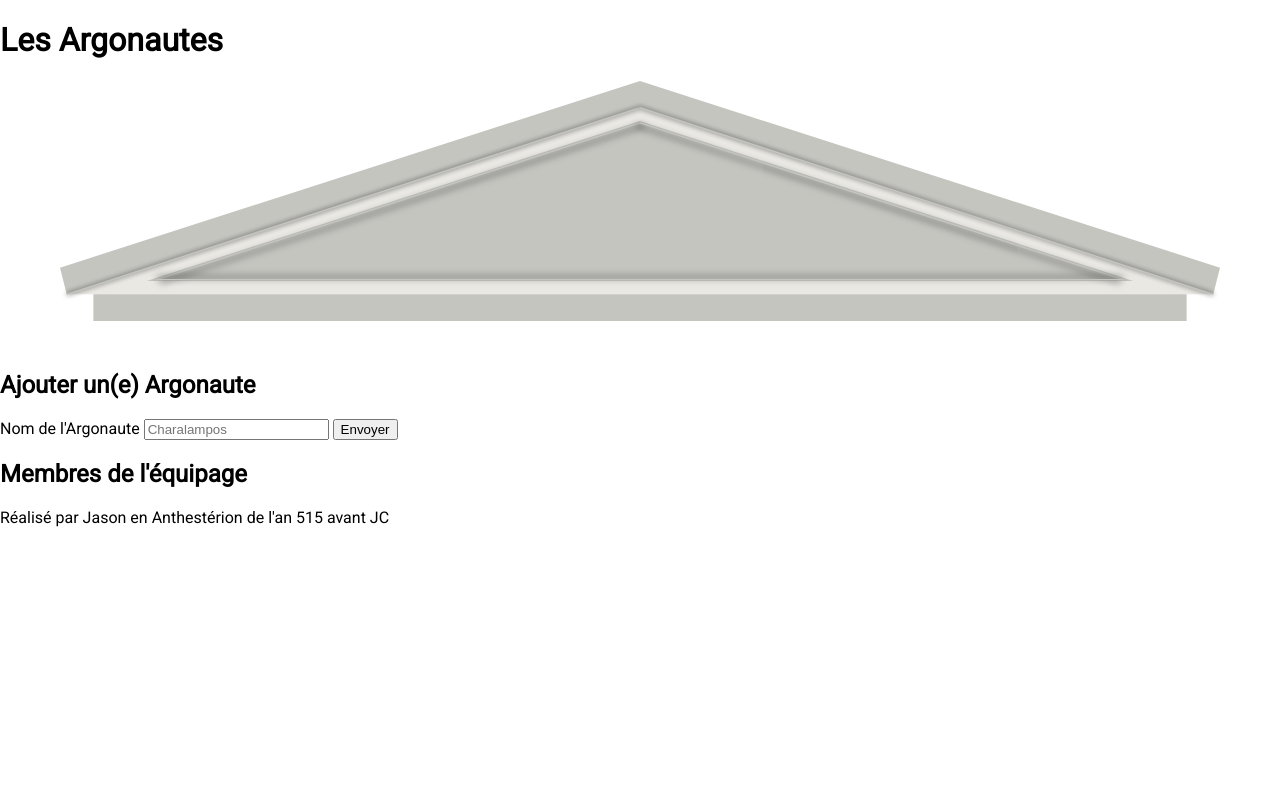
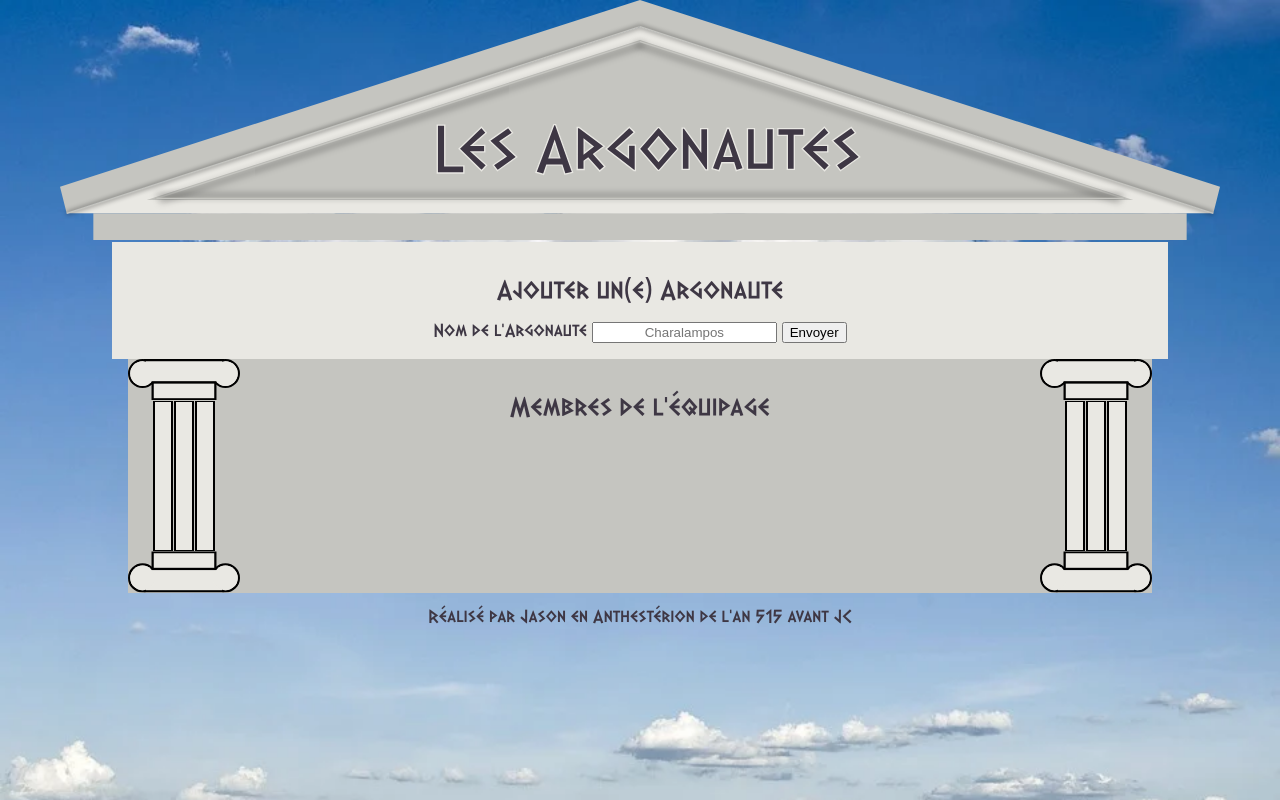
Before and after one commit to Cyl07/tech-challenge, a PHP site: page / in a window 1280 px wide. Run offline with PHP 8.4, Linux system fonts and the light colour scheme; data that the repository does not hold is empty; a stand-in replaces the project's code that opens the database connection; some libraries are stand-ins or nearby versions.

Commit message:
improve svg and temple

```diff
--- a/index.php
+++ b/index.php
@@ -32,10 +32,8 @@ $names = $statement->fetchAll();
 <body>
     <!-- Header section -->
     <header class="header">
-        <h1>
-            Les Argonautes
-        </h1>
-        <svg viewBox="0 0 960 200">
+
+        <svg viewBox="0 0 960 180">
             <polygon class="secondary-clr" points="50 160, 480 20, 910 160" />
             <polygon class="primary-clr" points="110 150, 480 30, 850 150" />
             <polygon class="primary-clr" points="50 160, 480 20, 910 160, 915 140, 480 0, 45, 140" />
@@ -45,6 +43,7 @@ $names = $statement->fetchAll();
             <line class="inner left" x1="110" y1="150" x2="480" y2="30" />
             <line class="inner right" x1="480" y1="30" x2="850" y2="150" />
             <line class="inner bottom" x1="110" y1="150" x2="850" y2="150" />
+            <text class="textsvg" x="325" y="130">Les Argonautes</text>
         </svg>
     </header>
 
@@ -61,10 +60,37 @@ $names = $statement->fetchAll();
         <!-- Member list -->
         <section class="member-list">
             <h2>Membres de l'équipage</h2>
-            <?php foreach ($names as $name) : ?>
-                <div class="member-item"><?= $name["name"] ?></div>
-            <?php endforeach; ?>
+            <div class="table-list">
+                <?php foreach ($names as $name) : ?>
+                    <div class="member-item"><?= $name["name"] ?></div>
+                <?php endforeach; ?>
+            </div>
         </section>
+        <?php for ($i = 1; $i <= 2; $i++) : ?>
+            <div class="pillar nb<?= $i ?>">
+                <svg class="top" viewBox="0 0 100 37">
+                    <circle cx="13" cy="13" r="12" stroke="black" />
+                    <circle cx="87" cy="13" r="12" stroke="black" />
+                    <rect x="15" y="1" width="70" height="20" stroke="black" />
+                    <circle cx="13" cy="13" r="11" />
+                    <circle cx="87" cy="13" r="11" />
+                    <rect x="22" y="21" width="56" height="15" stroke="black" />
+                </svg>
+                <svg class="middle" width="100%" height="100%" viewBow="0 0 100 20" preserveAspectRatio="none">
+                    <rect x="26" y="0" width="18" height="100%" />
+                    <rect x="47" y="0" width="18" height="100%" />
+                    <rect x="68" y="0" width="18" height="100%" />
+                </svg>
+                <svg class="bottom" viewBox="0 0 100 37">
+                    <circle cx="13" cy="13" r="12" stroke="black" />
+                    <circle cx="87" cy="13" r="12" stroke="black" />
+                    <rect x="15" y="1" width="70" height="20" stroke="black" />
+                    <circle cx="13" cy="13" r="11" />
+                    <circle cx="87" cy="13" r="11" />
+                    <rect x="22" y="21" width="56" height="15" stroke="black" />
+                </svg>
+            </div>
+        <?php endfor; ?>
     </main>
 
     <footer>
--- a/style.css
+++ b/style.css
@@ -1,13 +1,26 @@
 @import url('https://fonts.googleapis.com/css2?family=Roboto&display=swap');
+@font-face {
+    font-family: "Daek";
+    src: url("./DalekPinpointBold.ttf");
+}
+
 :root {
     --primary: #c5c5c0;
     --secondary: #e9e8e3;
     --tertiary: #3e3744;
 }
 
+* {
+    text-align: center;
+}
+
 body {
     margin: 0;
-    font-family: 'Roboto', sans-serif;
+    font-family: 'Daek', sans-serif;
+    background-image: url("./clouds-49520_960_720.webp");
+    background-attachment: fixed;
+    background-size: cover;
+    color: var(--tertiary);
 }
 
 .primary-clr {
@@ -44,3 +57,71 @@ body {
 .inner.bottom {
     filter: drop-shadow(0px -2px 3px black);
 }
+
+.inside {
+    display: grid;
+    grid-template-columns: 10vw 7rem auto 7rem 10vw;
+    grid-template-rows: auto auto;
+}
+
+.pillar {
+    fill: var(--secondary);
+    stroke-width: 2px;
+    display: grid;
+    grid-template-rows: 42px auto 42px;
+    grid-row: 2/3;
+    background: var(--primary);
+}
+
+.pillar.nb1 {
+    grid-column: 2/3;
+}
+
+.pillar.nb2 {
+    grid-column: 4/5;
+}
+
+.pillar .bottom {
+    transform-origin: center center;
+    transform: rotate(180deg);
+}
+
+.pillar .middle * {
+    stroke: black;
+}
+
+.new-member-form {
+    grid-row: 1/2;
+    grid-column: 1/6;
+    background-color: var(--secondary);
+    width: 80vw;
+    justify-self: center;
+    padding: 1rem;
+}
+
+.member-list {
+    grid-row: 2/3;
+    grid-column: 3/4;
+    background-color: var(--primary);
+    padding: 1rem;
+}
+
+.table-list {
+    display: grid;
+    grid-template-columns: 1fr 1fr 1fr;
+    grid-auto-flow: row;
+    gap: 1rem;
+}
+
+.member-item {
+    background-color: var(--secondary);
+    font-size: 2rem;
+    height: 2rem;
+    border: .5rem groove var(--primary);
+}
+
+.textsvg {
+    font-size: 2.7rem;
+    fill: var(--tertiary);
+    stroke: var(--secondary);
+}
```
Also changed, not shown: DalekPinpointBold.ttf (added), clouds-49520_960_720.webp (added).
